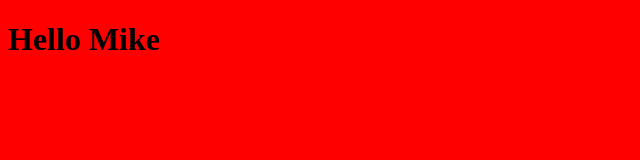
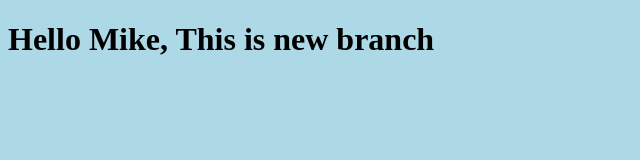
Before and after one commit to Mike-H-Dib/my_project, a plain HTML site: page index.html in a window 1280 px wide. Shown: the whole page, without its empty margins (0-640 px from the left). Drawn offline with Linux system fonts and the light colour scheme.

Commit message:
Changing the background to lightblue

```diff
--- a/index.html
+++ b/index.html
@@ -7,7 +7,7 @@
     <link rel="stylesheet" href="style.css">
 </head>
 <body>
-    <h1>Hello Mike</h1>
+    <h1>Hello Mike, This is new branch</h1>
     <script src="app.js"></script>
 </body>
 </html>
--- a/style.css
+++ b/style.css
@@ -1,3 +1,3 @@
 body{
-    background-color: red;
+    background-color: lightblue;
 }
```
